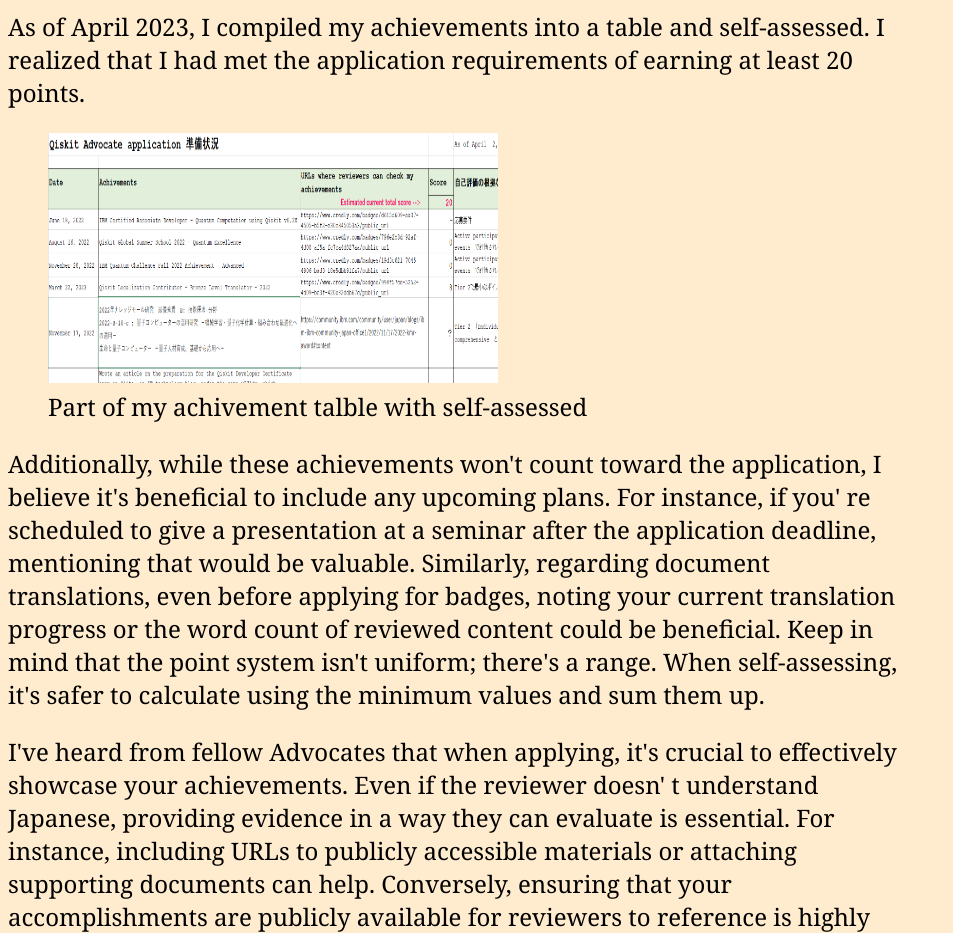
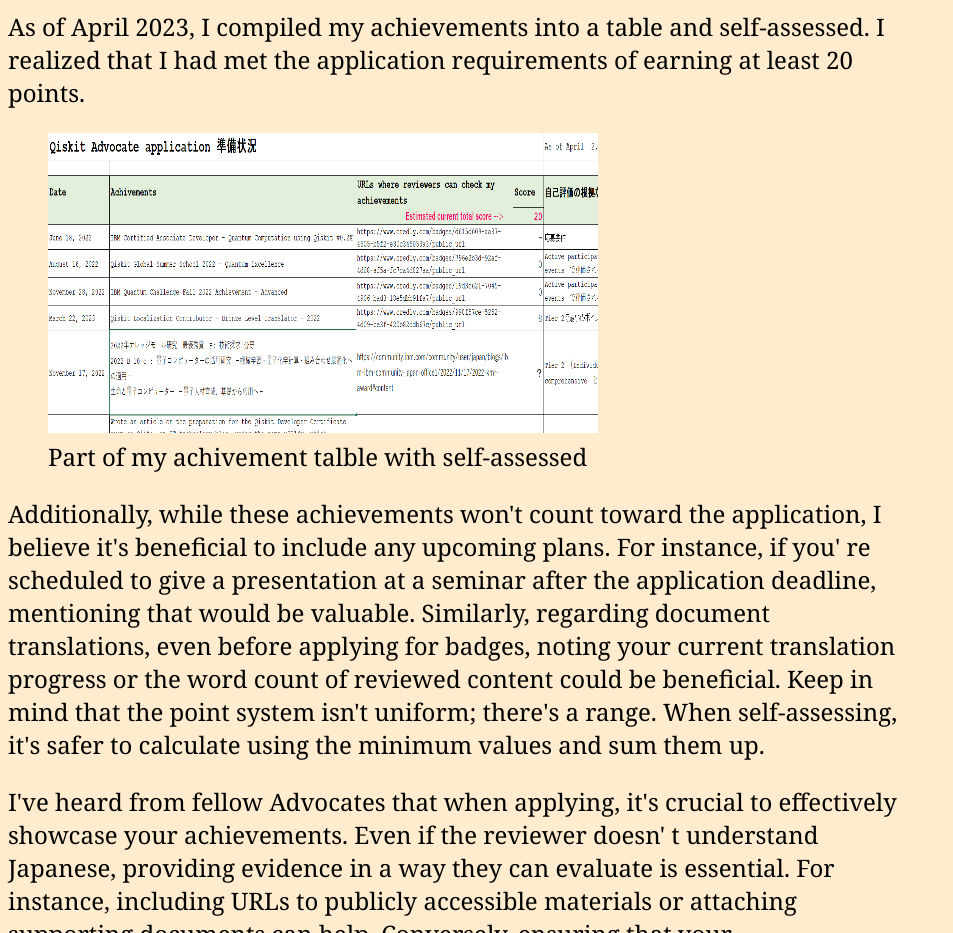
Before and after one commit to daisaku-yokomatsu/Blog, a plain HTML site: page 20240426/20240426.html in a window 1280 px wide. Shown: the part 4620-5553 px from the top of the page, without its empty margins (0-953 px from the left). Drawn offline with Linux system fonts and the light colour scheme.

Commit message:
Update 20240426.html

```diff
--- a/20240426/20240426.html
+++ b/20240426/20240426.html
@@ -127,8 +127,8 @@
 
 <figure>
     <img src="Achivement_Table.png"
-     width="450"
-     height="250"
+     width="550"
+     height="300"
     alt="My achievement table">
     <figcaption>Part of my achivement talble with self-assessed</figcaption>
   </figure>
```
